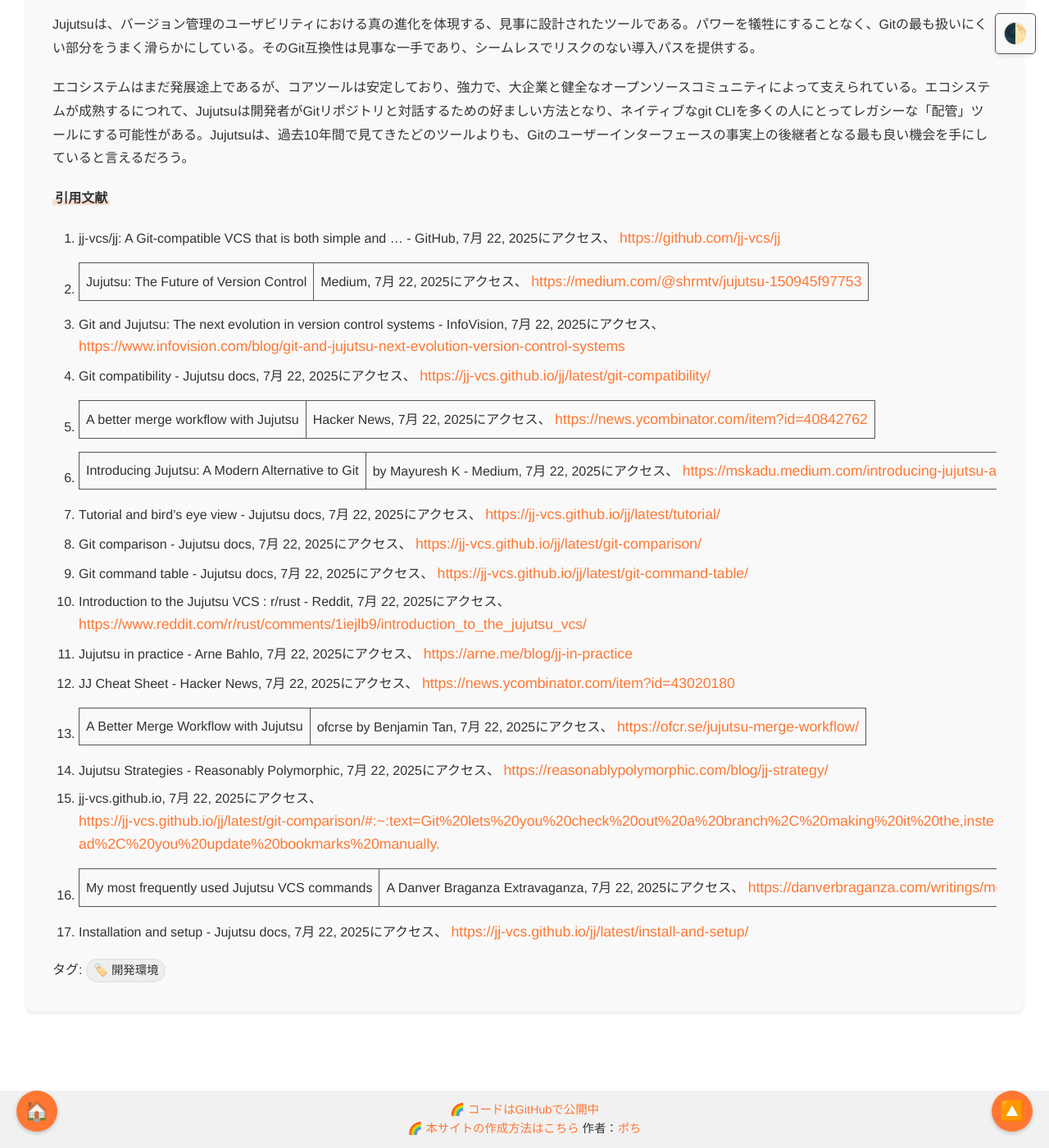
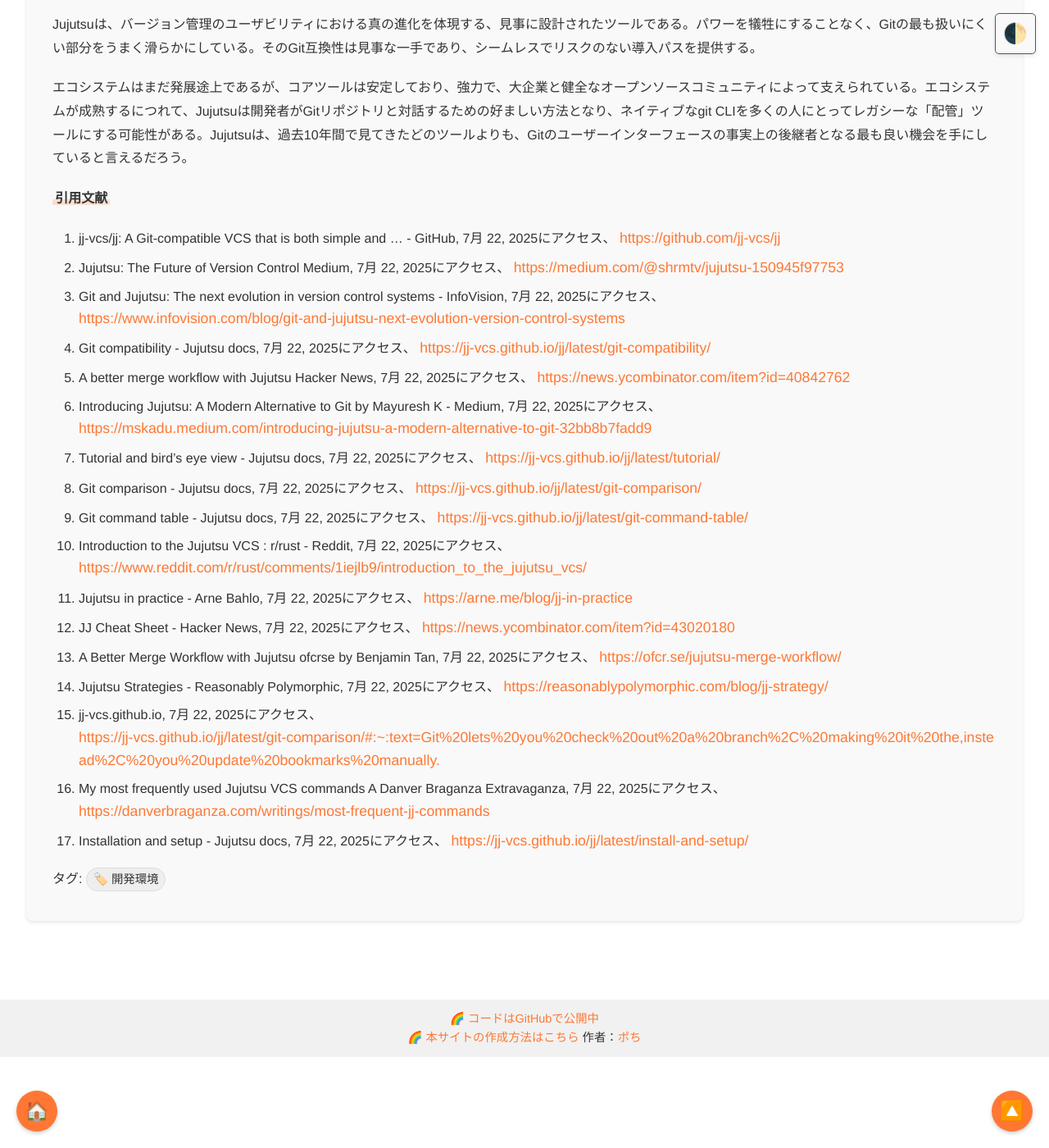
Before and after one commit to aegisfleet/share-deepresearch, a Jekyll site: the page built from _topics/jujutsu/index.md, in a window 1280 px wide and 1400 px high, scrolled down 13024 px. Shown: the whole window at 82% size. Built offline with Jekyll 4.4.1, drawn with Linux system fonts in a browser that asks for light colours.

Commit message:
Auto update files

```diff
--- a/_topics/jujutsu/index.md
+++ b/_topics/jujutsu/index.md
@@ -337,19 +337,19 @@ Jujutsuは、バージョン管理のユーザビリティにおける真の進
 #### **引用文献**
 
 1. jj-vcs/jj: A Git-compatible VCS that is both simple and ... \- GitHub, 7月 22, 2025にアクセス、 [https://github.com/jj-vcs/jj](https://github.com/jj-vcs/jj)
-2. Jujutsu: The Future of Version Control | Medium, 7月 22, 2025にアクセス、 [https://medium.com/@shrmtv/jujutsu-150945f97753](https://medium.com/@shrmtv/jujutsu-150945f97753)
+2. Jujutsu: The Future of Version Control Medium, 7月 22, 2025にアクセス、 [https://medium.com/@shrmtv/jujutsu-150945f97753](https://medium.com/@shrmtv/jujutsu-150945f97753)
 3. Git and Jujutsu: The next evolution in version control systems \- InfoVision, 7月 22, 2025にアクセス、 [https://www.infovision.com/blog/git-and-jujutsu-next-evolution-version-control-systems](https://www.infovision.com/blog/git-and-jujutsu-next-evolution-version-control-systems)
 4. Git compatibility \- Jujutsu docs, 7月 22, 2025にアクセス、 [https://jj-vcs.github.io/jj/latest/git-compatibility/](https://jj-vcs.github.io/jj/latest/git-compatibility/)
-5. A better merge workflow with Jujutsu | Hacker News, 7月 22, 2025にアクセス、 [https://news.ycombinator.com/item?id=40842762](https://news.ycombinator.com/item?id=40842762)
-6. Introducing Jujutsu: A Modern Alternative to Git | by Mayuresh K \- Medium, 7月 22, 2025にアクセス、 [https://mskadu.medium.com/introducing-jujutsu-a-modern-alternative-to-git-32bb8b7fadd9](https://mskadu.medium.com/introducing-jujutsu-a-modern-alternative-to-git-32bb8b7fadd9)
+5. A better merge workflow with Jujutsu Hacker News, 7月 22, 2025にアクセス、 [https://news.ycombinator.com/item?id=40842762](https://news.ycombinator.com/item?id=40842762)
+6. Introducing Jujutsu: A Modern Alternative to Git by Mayuresh K \- Medium, 7月 22, 2025にアクセス、 [https://mskadu.medium.com/introducing-jujutsu-a-modern-alternative-to-git-32bb8b7fadd9](https://mskadu.medium.com/introducing-jujutsu-a-modern-alternative-to-git-32bb8b7fadd9)
 7. Tutorial and bird's eye view \- Jujutsu docs, 7月 22, 2025にアクセス、 [https://jj-vcs.github.io/jj/latest/tutorial/](https://jj-vcs.github.io/jj/latest/tutorial/)
 8. Git comparison \- Jujutsu docs, 7月 22, 2025にアクセス、 [https://jj-vcs.github.io/jj/latest/git-comparison/](https://jj-vcs.github.io/jj/latest/git-comparison/)
 9. Git command table \- Jujutsu docs, 7月 22, 2025にアクセス、 [https://jj-vcs.github.io/jj/latest/git-command-table/](https://jj-vcs.github.io/jj/latest/git-command-table/)
 10. Introduction to the Jujutsu VCS : r/rust \- Reddit, 7月 22, 2025にアクセス、 [https://www.reddit.com/r/rust/comments/1iejlb9/introduction\_to\_the\_jujutsu\_vcs/](https://www.reddit.com/r/rust/comments/1iejlb9/introduction_to_the_jujutsu_vcs/)
 11. Jujutsu in practice \- Arne Bahlo, 7月 22, 2025にアクセス、 [https://arne.me/blog/jj-in-practice](https://arne.me/blog/jj-in-practice)
 12. JJ Cheat Sheet \- Hacker News, 7月 22, 2025にアクセス、 [https://news.ycombinator.com/item?id=43020180](https://news.ycombinator.com/item?id=43020180)
-13. A Better Merge Workflow with Jujutsu | ofcrse by Benjamin Tan, 7月 22, 2025にアクセス、 [https://ofcr.se/jujutsu-merge-workflow/](https://ofcr.se/jujutsu-merge-workflow/)
+13. A Better Merge Workflow with Jujutsu ofcrse by Benjamin Tan, 7月 22, 2025にアクセス、 [https://ofcr.se/jujutsu-merge-workflow/](https://ofcr.se/jujutsu-merge-workflow/)
 14. Jujutsu Strategies \- Reasonably Polymorphic, 7月 22, 2025にアクセス、 [https://reasonablypolymorphic.com/blog/jj-strategy/](https://reasonablypolymorphic.com/blog/jj-strategy/)
 15. jj-vcs.github.io, 7月 22, 2025にアクセス、 [https://jj-vcs.github.io/jj/latest/git-comparison/\#:\~:text=Git%20lets%20you%20check%20out%20a%20branch%2C%20making%20it%20the,instead%2C%20you%20update%20bookmarks%20manually.](https://jj-vcs.github.io/jj/latest/git-comparison/#:~:text=Git%20lets%20you%20check%20out%20a%20branch%2C%20making%20it%20the,instead%2C%20you%20update%20bookmarks%20manually.)
-16. My most frequently used Jujutsu VCS commands | A Danver Braganza Extravaganza, 7月 22, 2025にアクセス、 [https://danverbraganza.com/writings/most-frequent-jj-commands](https://danverbraganza.com/writings/most-frequent-jj-commands)
+16. My most frequently used Jujutsu VCS commands A Danver Braganza Extravaganza, 7月 22, 2025にアクセス、 [https://danverbraganza.com/writings/most-frequent-jj-commands](https://danverbraganza.com/writings/most-frequent-jj-commands)
 17. Installation and setup \- Jujutsu docs, 7月 22, 2025にアクセス、 [https://jj-vcs.github.io/jj/latest/install-and-setup/](https://jj-vcs.github.io/jj/latest/install-and-setup/)
--- a/_topics/jujutsu/infographic.html
+++ b/_topics/jujutsu/infographic.html
@@ -1,6 +1,9 @@
 <!DOCTYPE html>
 <html lang="ja">
 <head>
+    <script async src="https://pagead2.googlesyndication.com/pagead/js/adsbygoogle.js?client=ca-pub-3122674942116250" crossorigin="anonymous"></script>
+    <link rel="icon" type="image/png" sizes="32x32" href="/share-deepresearch/assets/favicon/favicon-32x32.png">
+    <link rel="icon" type="image/png" sizes="16x16" href="/share-deepresearch/assets/favicon/favicon-16x16.png">
     <meta charset="UTF-8">
     <meta name="viewport" content="width=device-width, initial-scale=1.0">
     <title>Jujutsu (jj): Git互換VCSへのビジュアルガイド</title>
```
